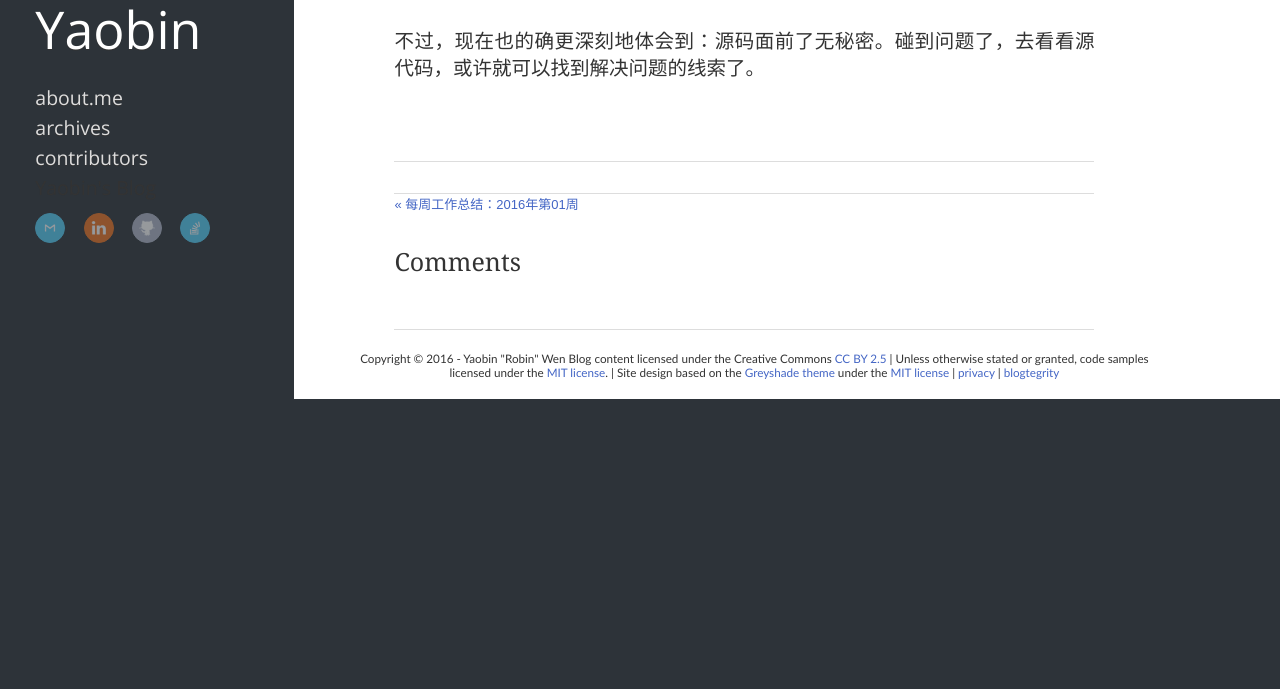
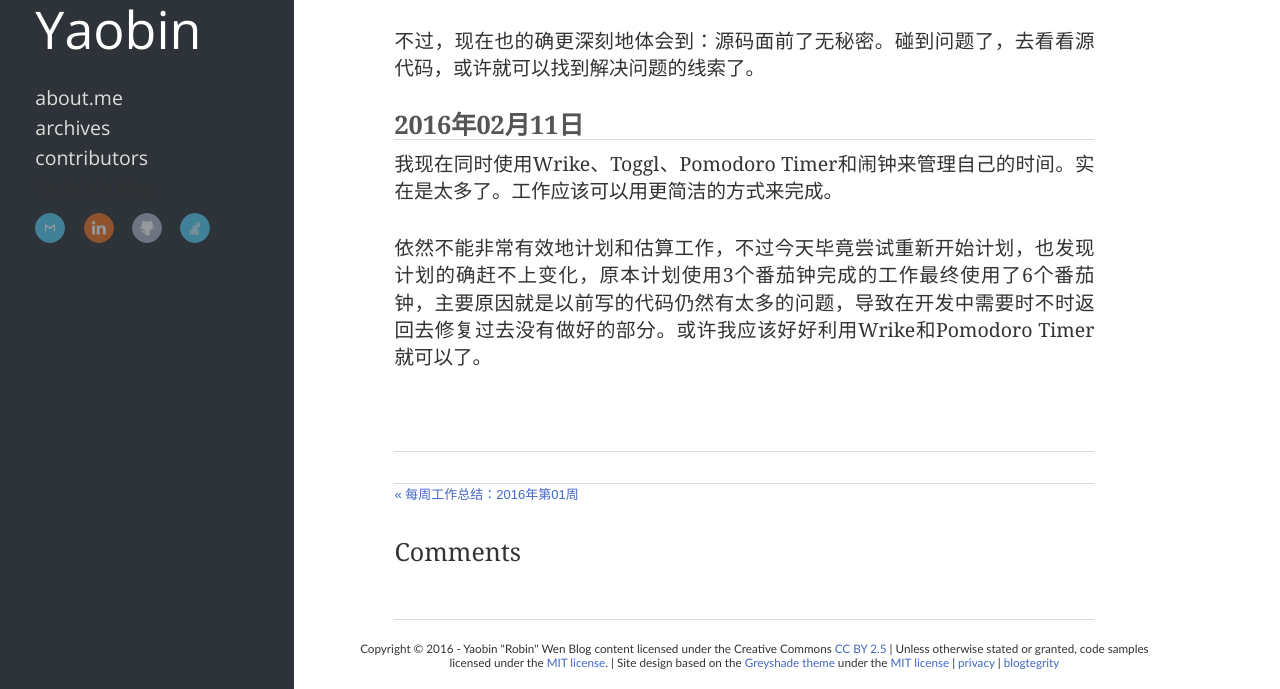
Before and after one commit to Tianhao25/yaobinwen.github.io, a Jekyll site: the page built from _posts/2016/2016-02-08-weekly-work-reflection.md, in a window 1280 px wide and 900 px high, scrolled down 1259 px, cut to the strip 211-900 px from the top of the window. Built offline with Jekyll 4.4.1, drawn with Linux system fonts in a browser that asks for light colours; nearby versions of some CDN libraries; comment, search, counter and statistics services are not loaded; before the commit the page ends 1869 px from its top, so only the background shows below that.

Commit message:
Weekly Reflection: 02/11/2016

````diff
--- a/_posts/2016/2016-02-08-weekly-work-reflection.md
+++ b/_posts/2016/2016-02-08-weekly-work-reflection.md
@@ -38,3 +38,9 @@ subprocess.call(["rsync", "-r", "user@10.11.12.13:~/Desktop/Data", "~/Target"])
 明天还要去尝试一下：用别的命令，比如```cd```是否会对路径进行展开。另外我的Mac笔记本上的rsync并没有对路径进行展开，不知道是不是和rsync的版本还有关系。
 
 不过，现在也的确更深刻地体会到：源码面前了无秘密。碰到问题了，去看看源代码，或许就可以找到解决问题的线索了。
+
+## 2016年02月11日
+
+我现在同时使用Wrike、Toggl、Pomodoro Timer和闹钟来管理自己的时间。实在是太多了。工作应该可以用更简洁的方式来完成。
+
+依然不能非常有效地计划和估算工作，不过今天毕竟尝试重新开始计划，也发现计划的确赶不上变化，原本计划使用3个番茄钟完成的工作最终使用了6个番茄钟，主要原因就是以前写的代码仍然有太多的问题，导致在开发中需要时不时返回去修复过去没有做好的部分。或许我应该好好利用Wrike和Pomodoro Timer就可以了。
````
